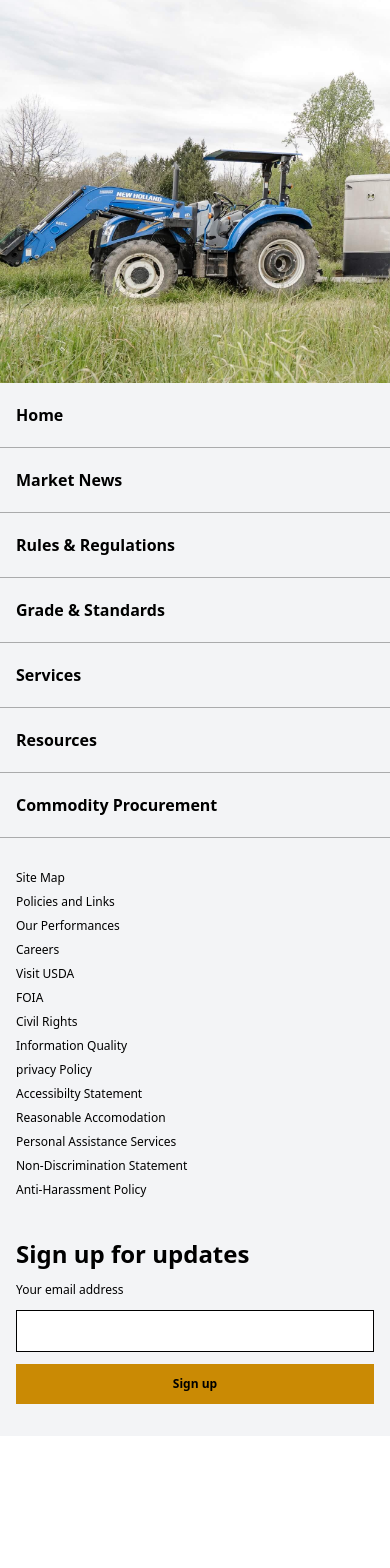
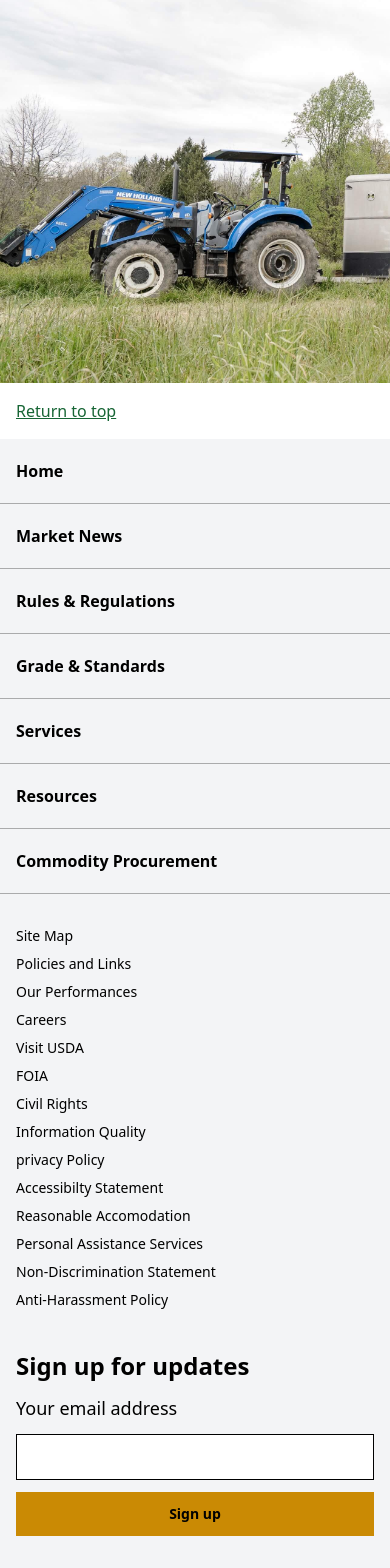
Before and after one commit to addegbenga/baronial-mvp, a Next.js app: page / in a window 390 px wide. Shown: the part 5935-7503 px from the top of the page. Before the commit the page ends 7371 px from the top, so only its background shows below. Built offline with nearby package versions, Linux system fonts and the light colour scheme.

Commit message:
mobile view

```diff
--- a/components/Footer.tsx
+++ b/components/Footer.tsx
@@ -26,7 +26,9 @@ const data1 = [
 
 const Footer: NextPage = () => {
   return (
-    <div className="bg-gray-100">
+    <div>
+      <h1 className="py-4 px-4 text-green-800 underline">Return to top</h1>
+      <div className="bg-gray-100 ">
         <div className="flex  flex-col">
           {data1.map((item, idx) => (
             <div
@@ -37,7 +39,7 @@ const Footer: NextPage = () => {
             </div>
           ))}
         </div>
-      <div className="text-xs px-4 py-8 flex flex-col gap-2 ">
+        <div className="text-sm px-4 py-8 flex flex-col gap-2 ">
           <div className="flex flex-col gap-2">
             <h1>Site Map</h1>
             <h1>Policies and Links</h1>
@@ -62,9 +64,10 @@ const Footer: NextPage = () => {
           <div className="mt-8">
             <h1 className="text-2xl font-bold mb-3 ">Sign up for updates</h1>
             <div className="flex flex-col gap-3">
-            <h1>Your email address</h1>
+              <h1 className="text-lg">Your email address</h1>
               <input className="p-2 border py-3 border-black" name="input" />
               <button className="bg-yellow-600 font-bold p-3">Sign up</button>
+            </div>
           </div>
         </div>
       </div>
```
Lines whose indentation alone changed are shown as unchanged.
